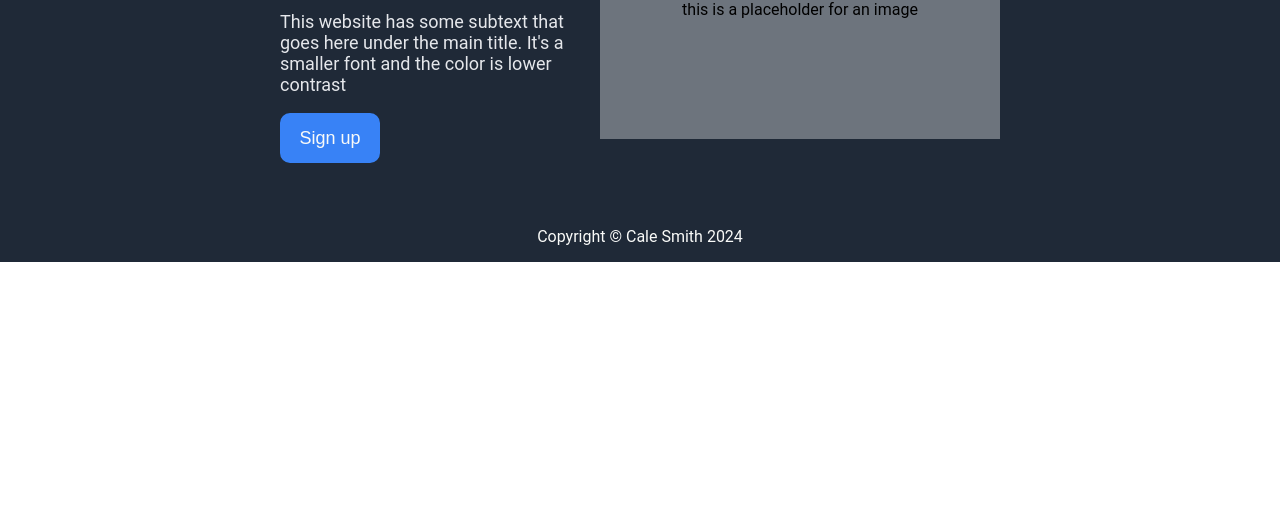
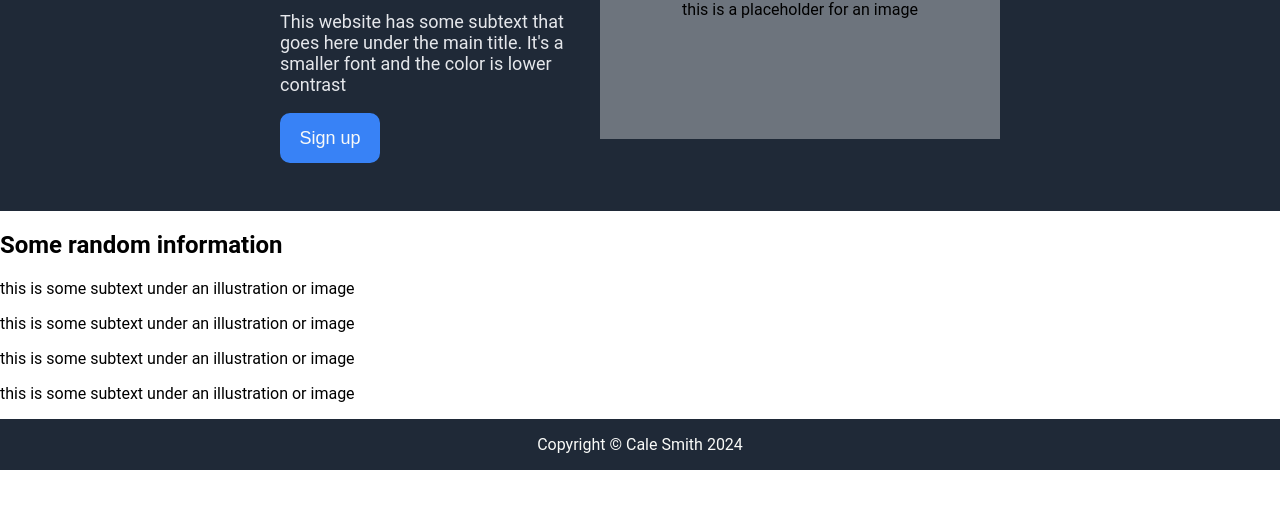
Before and after one commit to calepayson/odin-landing-page, a plain HTML site: page index.html in a window 1280 px wide. Shown: the part 245-754 px from the top of the page. Drawn offline with Linux system fonts and the light colour scheme.

Commit message:
feat: add html for info/carousel
- Add the html content for the info section.
- Include divs and classes to make styling the carousel easier.

```diff
--- a/index.html
+++ b/index.html
@@ -34,10 +34,34 @@
           </div>
         </div>
       </div>
+
       <div class="info">
+        <div class="info-container">
+          <h2>Some random information</h2>
+          <div class='carousel'>
+            <div class='carousel-item'>
+              <div class='carousel-picture'></div>
+              <p>this is some subtext under an illustration or image</p>
+            </div>
+            <div class='carousel-item'>
+              <div class='carousel-picture'></div>
+              <p>this is some subtext under an illustration or image</p>
+            </div>
+            <div class='carousel-item'>
+              <div class='carousel-picture'></div>
+              <p>this is some subtext under an illustration or image</p>
+            </div>
+            <div class='carousel-item'>
+              <div class='carousel-picture'></div>
+              <p>this is some subtext under an illustration or image</p>
+            </div>
+          </div>
+        </div>
       </div>
+
       <div class="quote">
       </div>
+
       <div class="signup">
       </div>
     </div>
```
